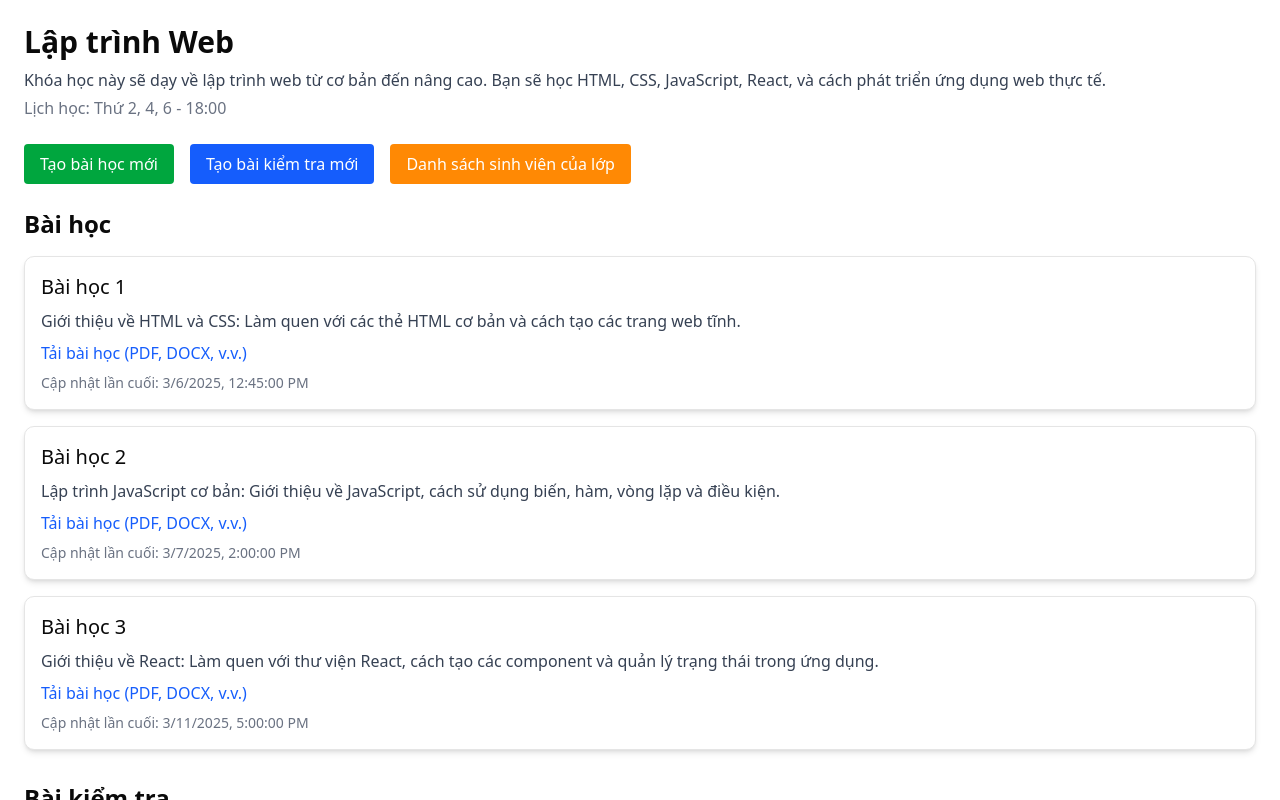
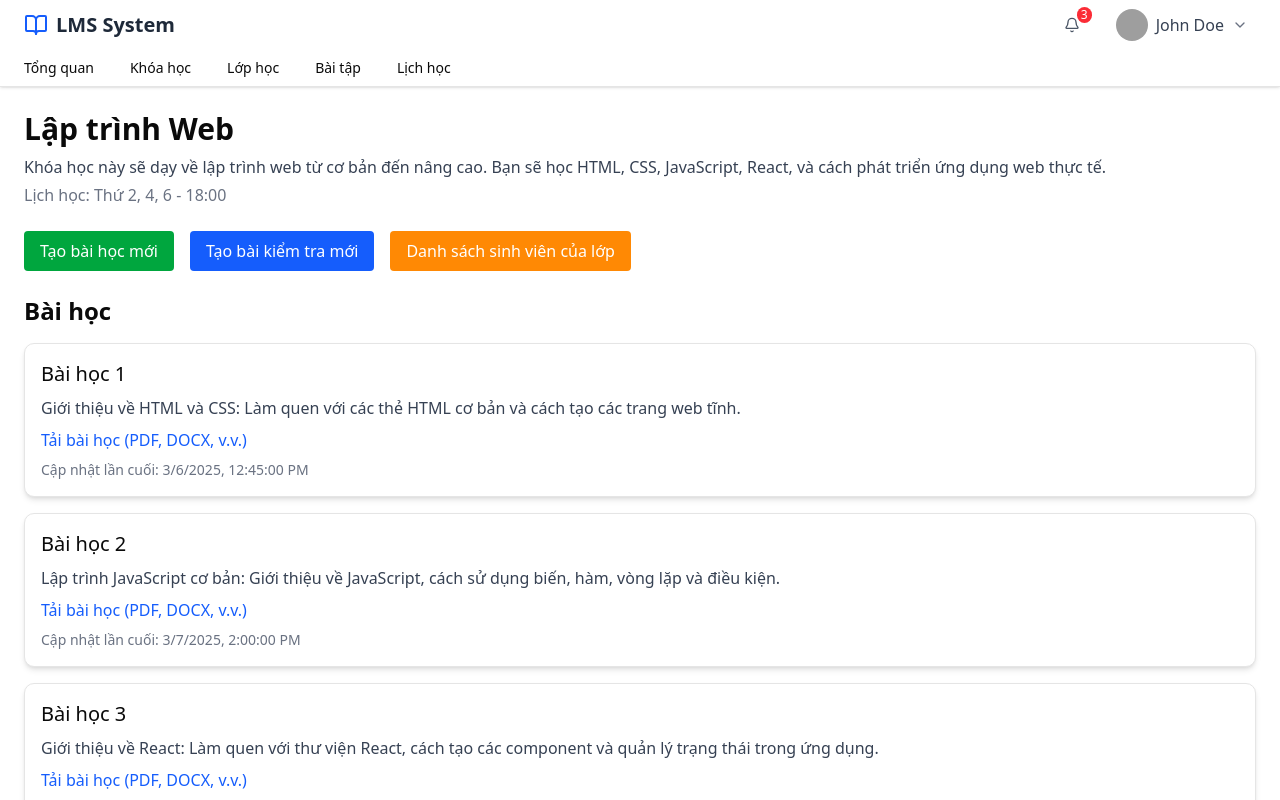
Before and after one commit to dlgkiet/SOA_Final, a React (Vite) app in the folder frontend/: page /teacher/courses/1 in a window 1280 px wide. Shown: the top 800 px of the page. Built offline with nearby package versions, Linux system fonts and the light colour scheme; grey boxes are pictures that could not be loaded.

Commit message:
add layout to some page

```diff
--- a/frontend/src/components/layouts/header/navbar.tsx
+++ b/frontend/src/components/layouts/header/navbar.tsx
@@ -5,13 +5,13 @@ import { ScrollArea, ScrollBar } from "@/components/ui/scroll-area";
 
 const studentNavLinks = [
   { title: "Khóa học", href: "/courses" },
-  { title: "Lớp học", href: "/classrooms" },
+  { title: "Lớp học", href: "/teacher/courses" },
   { title: "Bài tập", href: "/assignments" },
   { title: "Lịch học", href: "/schedule" },
 ];
 
 const teacherNavLinks = [
-  { title: "Quản lý khóa học", href: "/manage-courses" },
+  { title: "Quản lý khóa học", href: "/teacher/courses" },
   { title: "Quản lý lớp học", href: "/manage-classrooms" },
   { title: "Chấm bài", href: "/grading" },
   { title: "Thống kê", href: "/statistics" },
--- a/frontend/src/pages/teacher/CourseDetail.tsx
+++ b/frontend/src/pages/teacher/CourseDetail.tsx
@@ -1,3 +1,4 @@
+import Layout from "@/components/layouts";
 
 const CourseDetail = () => {
 
@@ -62,7 +63,8 @@ const CourseDetail = () => {
   // const students : any = [];
 
   return (
-    <div className="container mx-auto p-6">
+<Layout>
+<div className="container mx-auto p-6">
   {/* Header khóa học */}
   <div className="mb-6">
     <h2 className="text-3xl font-bold">{course.name}</h2>
@@ -129,6 +131,7 @@ const CourseDetail = () => {
     )}
   </div>
 </div>
+</Layout>
 
   );
 };
--- a/frontend/src/pages/teacher/Courselist.tsx
+++ b/frontend/src/pages/teacher/Courselist.tsx
@@ -5,6 +5,7 @@ import EditCourseForm from './components/EditCourseForm';
 import { updateCourse, createCourse, deleteCourse } from '@/api/teacher';  // Import thêm createCourse
 import { Edit, Trash, Plus } from 'lucide-react'; // Import các icon từ lucide-react
 import { Link } from 'react-router-dom';
+import Layout from '@/components/layouts';
 
 const CourseList = () => {
   const teacherId = 2;
@@ -108,7 +109,9 @@ const handleDeleteClick = async (courseId: number) => {
   if (error) return <div>{error}</div>;
 
   return (
-    <div className="container mx-auto p-6">
+
+    <Layout>
+ <div className="container mx-auto p-6">
       <div className="flex justify-between items-center mb-4">
         <h2 className="text-2xl font-semibold">Lớp đang dạy</h2>
 
@@ -178,6 +181,8 @@ const handleDeleteClick = async (courseId: number) => {
         </div>
       )}
     </div>
+    </Layout>
+
   );
 };
 
```
